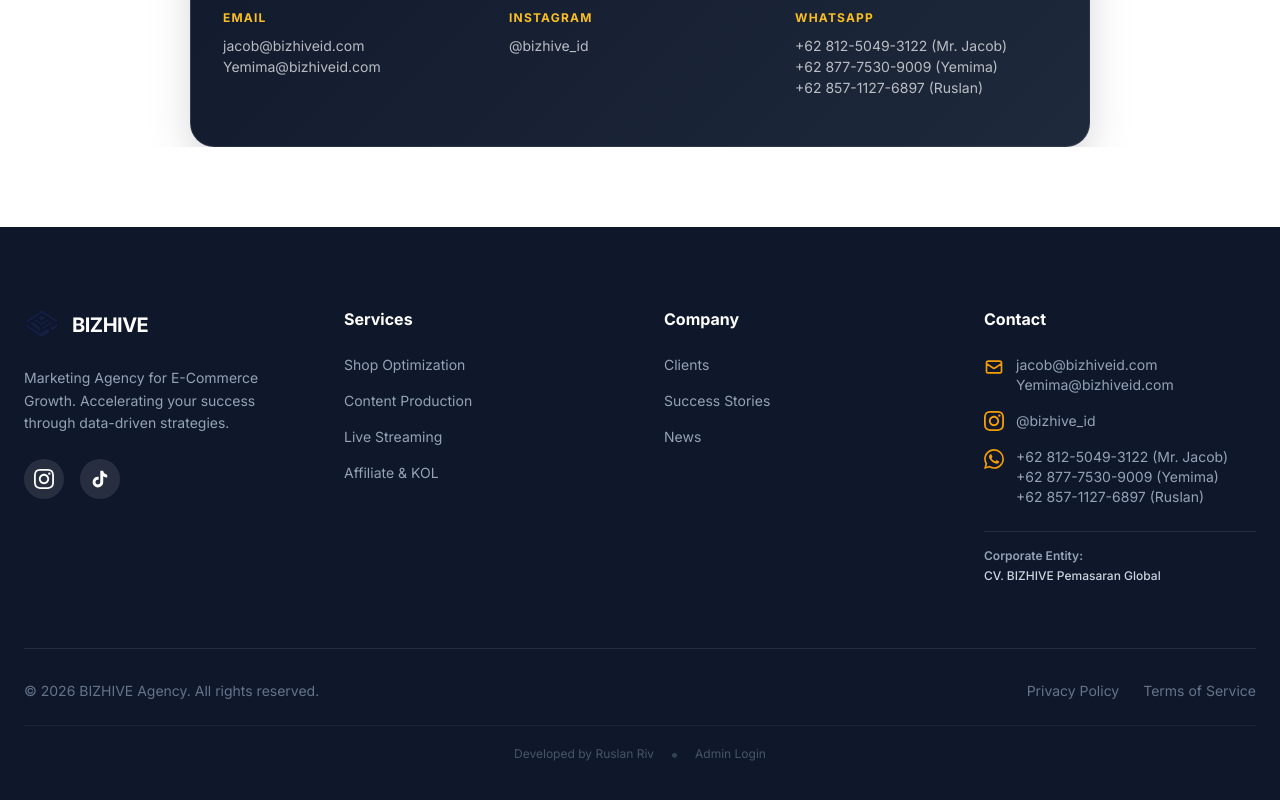
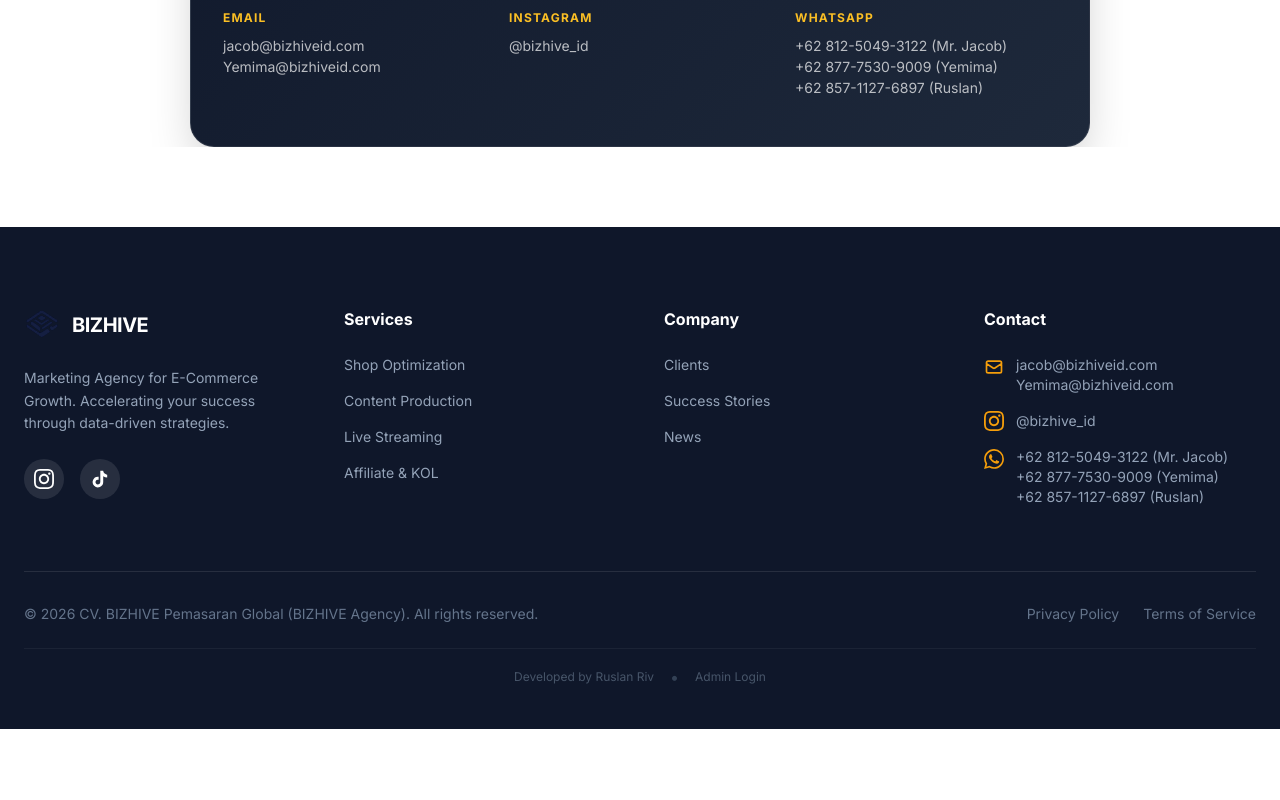
Before and after one commit to ruslan4318-alt/bizhive, a Next.js app: page / in a window 1280 px wide. Shown: the part 6269-7069 px from the top of the page. After the commit the page ends 6998 px from the top, so only its background shows below. Built offline with nearby package versions, Linux system fonts and the light colour scheme; no server answers; the database is empty.

Commit message:
feat: move corporate entity CV. BIZHIVE Pemasaran Global to copyright line in footer

```diff
--- a/components/Footer.tsx
+++ b/components/Footer.tsx
@@ -92,15 +92,11 @@
                                     <a href="https://wa.me/6285711276897" className="hover:text-amber-500 transition-colors block">+62 857-1127-6897 (Ruslan)</a>
                                 </div>
                             </li>
-                            <li className="mt-6 pt-4 border-t border-white/10 text-xs text-slate-500">
-                                <span className="block text-slate-400 font-semibold mb-1">Corporate Entity:</span>
-                                <div className="text-slate-300 font-medium">CV. BIZHIVE Pemasaran Global</div>
-                            </li>
                         </ul>
                     </div>
                 </div>
                 <div className="border-t border-white/10 pt-8 flex flex-col md:flex-row justify-between items-center gap-4 text-sm text-slate-500">
-                    <p>© {currentYear} BIZHIVE Agency. All rights reserved.</p>
+                    <p>© {currentYear} CV. BIZHIVE Pemasaran Global (BIZHIVE Agency). All rights reserved.</p>
                     <div className="flex items-center gap-6">
                         <a className="hover:text-white transition-colors" href="#">Privacy Policy</a>
                         <a className="hover:text-white transition-colors" href="#">Terms of Service</a>
```
